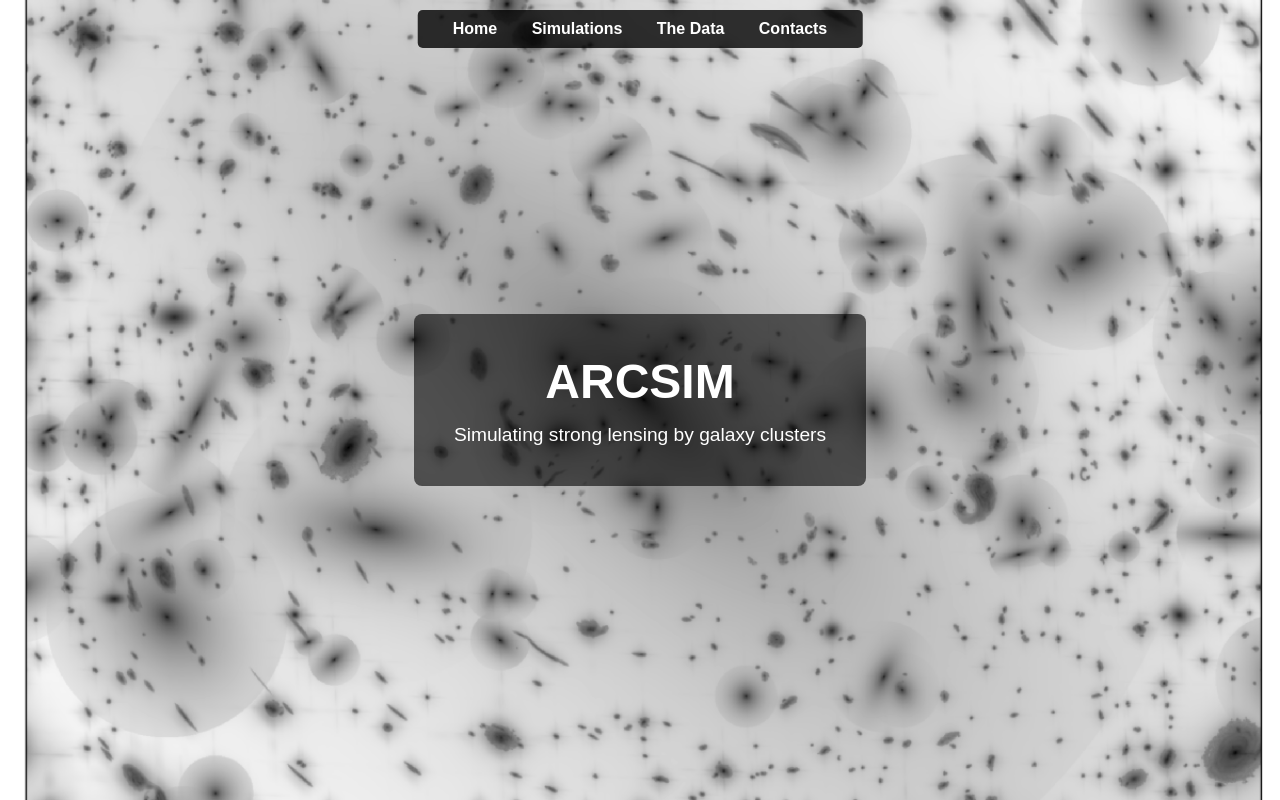
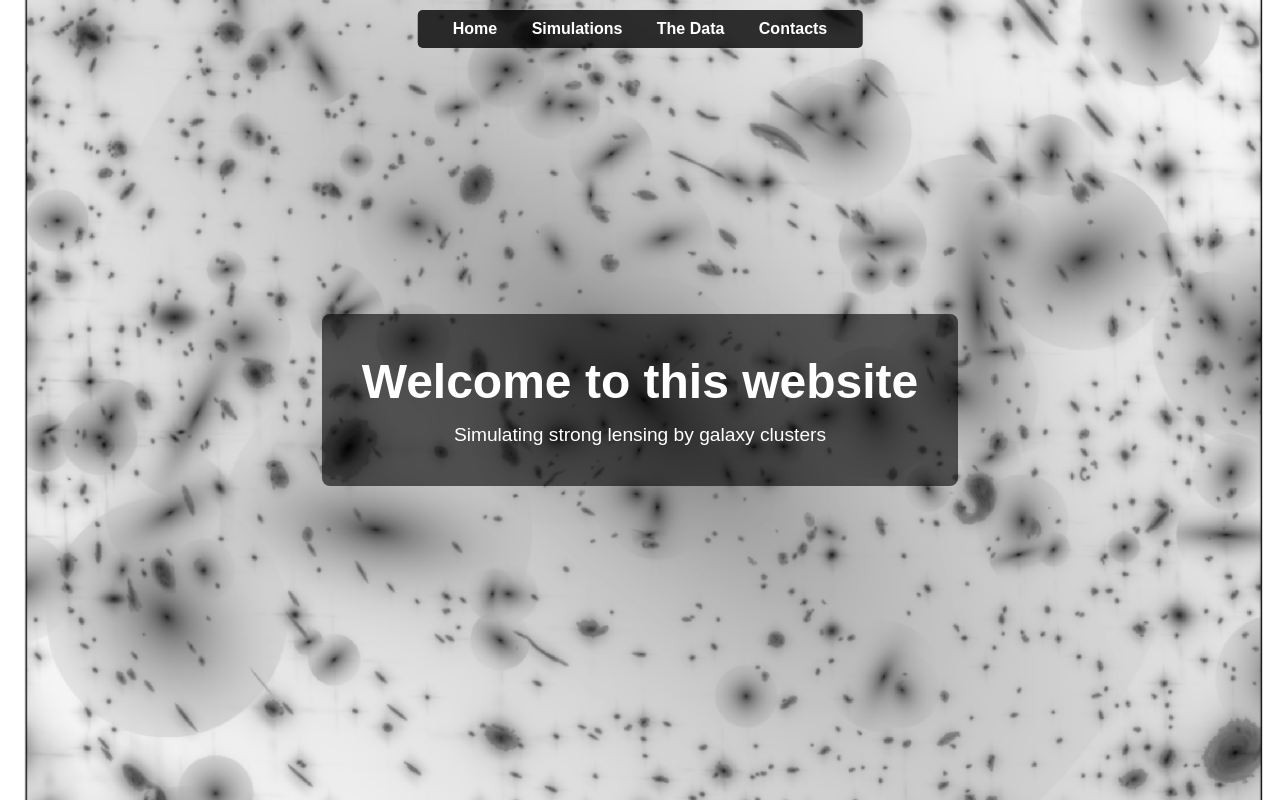
Before and after one commit to lauraleuzzi/sims-website, a plain HTML site: page index.html in a window 1280 px wide. Drawn offline with Linux system fonts and the light colour scheme.

Commit message:
Update index.html

```diff
--- a/index.html
+++ b/index.html
@@ -73,7 +73,7 @@
 
     <!-- Overlay container with text -->
     <div class="overlay">
-        <h1>ARCSIM</h1>
+        <h1>Welcome to this website</h1>
         <p>Simulating strong lensing by galaxy clusters</p>
     </div>
 </body>
```
